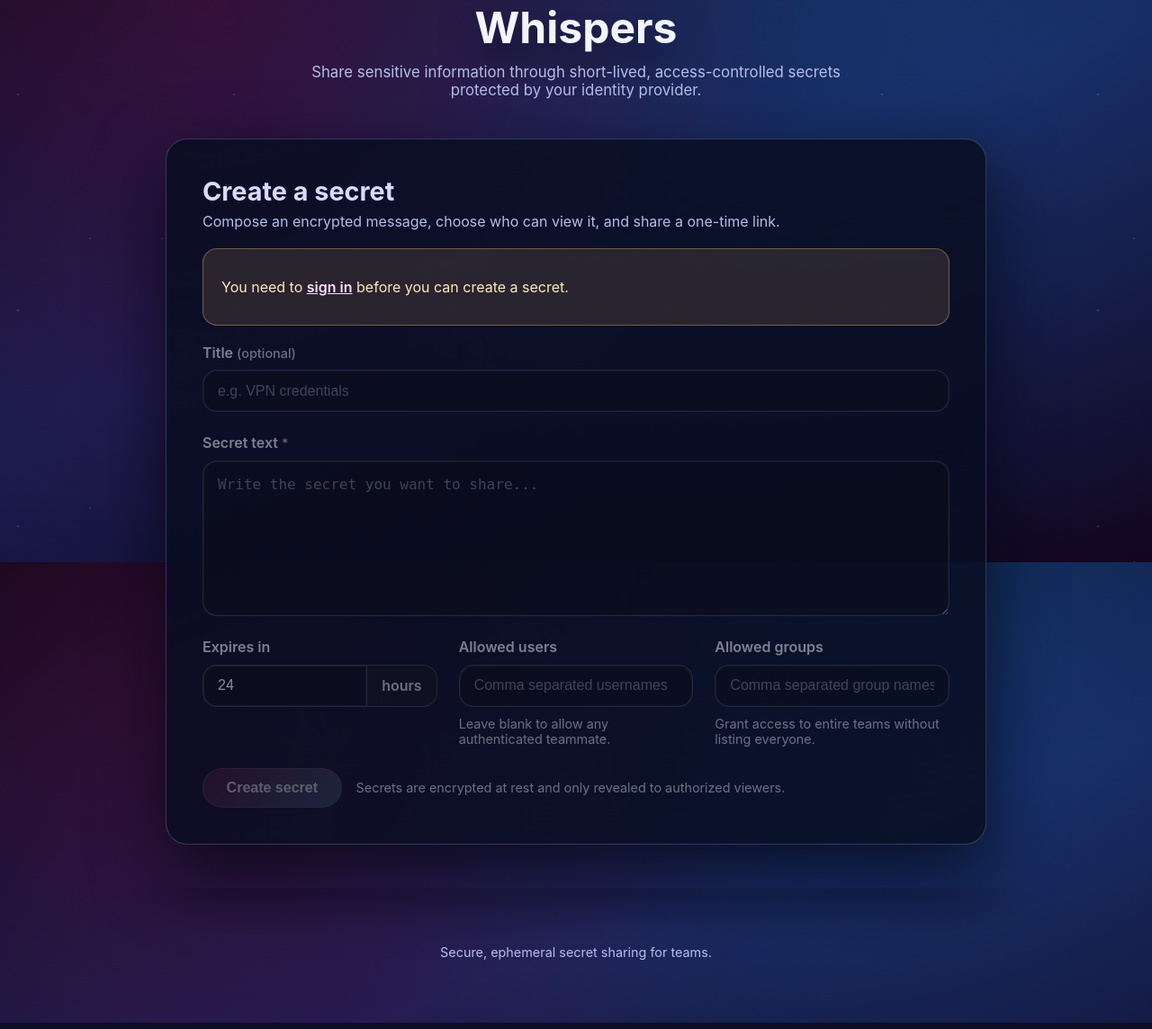
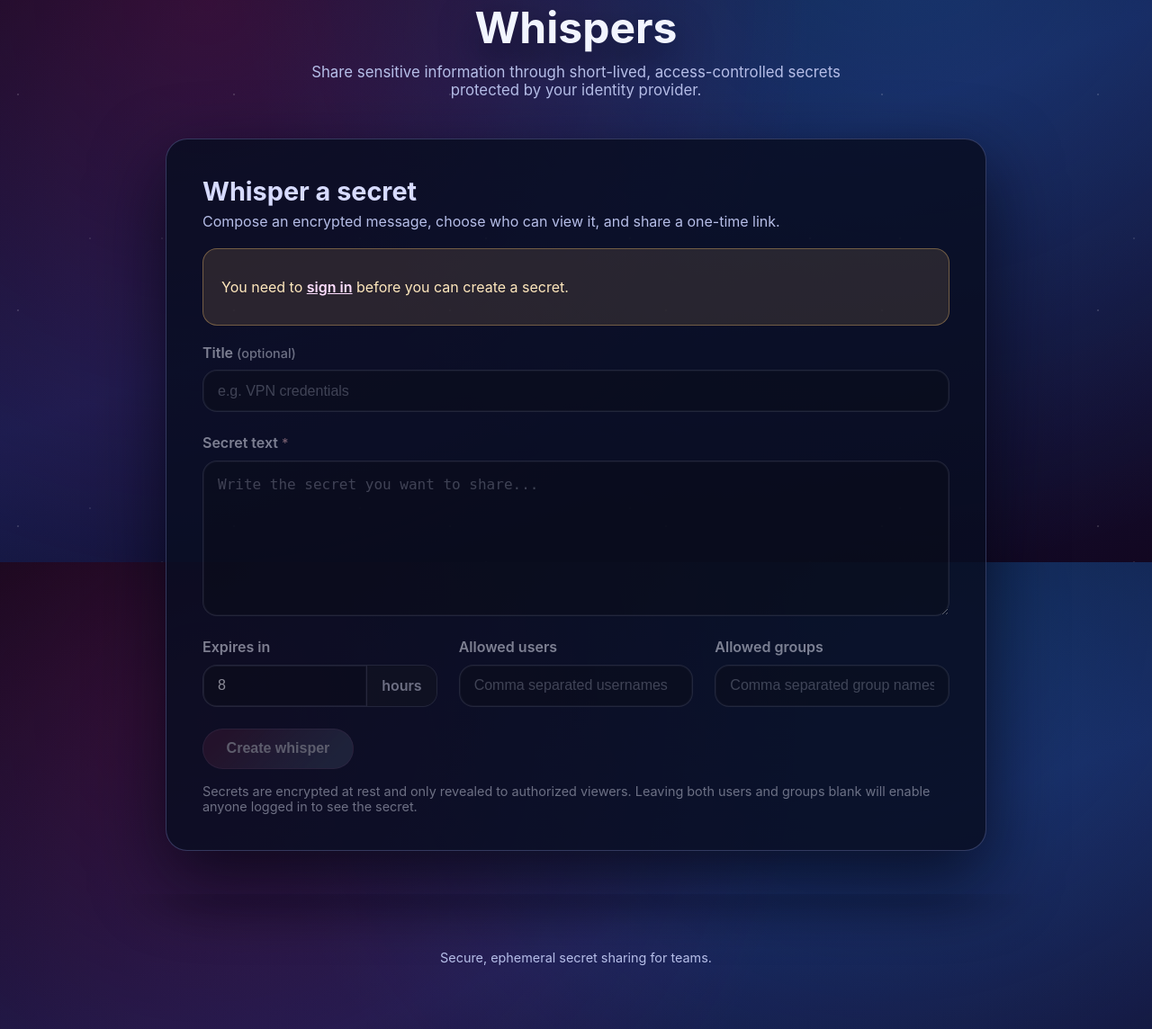
Before and after one commit to pllopis/whispers, a FastAPI app: page / in a window 1280 px wide. Shown: the part 175-1319 px from the top of the page at 90% size. Run offline with FastAPI, Linux system fonts and the light colour scheme.

Commit message:
feat: Improve frontend template text

```diff
--- a/app/templates/home.html
+++ b/app/templates/home.html
@@ -7,7 +7,7 @@
 </section>
 <section class="card">
     <div class="card-header">
-        <h2>Create a secret</h2>
+        <h2>Whisper a secret</h2>
         <p>Compose an encrypted message, choose who can view it, and share a one-time link.</p>
     </div>
     {% if not user %}
@@ -29,24 +29,22 @@
                 <div class="form-group">
                     <label for="expires_in_hours">Expires in</label>
                     <div class="input-with-suffix">
-                        <input id="expires_in_hours" type="number" name="expires_in_hours" value="24" min="1" />
+                        <input id="expires_in_hours" type="number" name="expires_in_hours" value="8" min="1" />
                         <span class="suffix">hours</span>
                     </div>
                 </div>
                 <div class="form-group">
                     <label for="allowed_users">Allowed users</label>
                     <input id="allowed_users" name="allowed_users" placeholder="Comma separated usernames" />
-                    <span class="help-text">Leave blank to allow any authenticated teammate.</span>
                 </div>
                 <div class="form-group">
                     <label for="allowed_groups">Allowed groups</label>
                     <input id="allowed_groups" name="allowed_groups" placeholder="Comma separated group names" />
-                    <span class="help-text">Grant access to entire teams without listing everyone.</span>
                 </div>
             </div>
             <div class="form-actions">
-                <button type="submit" class="btn primary" {% if not user %}disabled{% endif %}>Create secret</button>
-                <p class="disclaimer">Secrets are encrypted at rest and only revealed to authorized viewers.</p>
+                <button type="submit" class="btn primary" {% if not user %}disabled{% endif %}>Create whisper</button>
+                <p class="disclaimer">Secrets are encrypted at rest and only revealed to authorized viewers.  Leaving both users and groups blank will enable anyone logged in to see the secret.</p>
             </div>
         </fieldset>
     </form>
--- a/app/templates/secret_created.html
+++ b/app/templates/secret_created.html
@@ -3,7 +3,7 @@
 {% block content %}
 <section class="card focus">
     <div class="card-header">
-        <h2>Your secret is ready to share</h2>
+        <h2>Whisper away!</h2>
         <p>Send the link below to the intended recipients. Only authorized users will be able to open it.</p>
     </div>
     {% if secret.title %}
@@ -17,10 +17,10 @@
             <input id="share-url" type="text" readonly value="{{ secret.share_url }}" />
             <button class="btn secondary copy-button" type="button" data-copy-target="share-url">Copy</button>
         </div>
-        <p class="help-text">The secret expires at <strong>{{ secret.expires_at.strftime('%Y-%m-%d %H:%M %Z') }}</strong>.</p>
+        <p class="help-text">The secret whisper expires at <strong>{{ secret.expires_at.strftime('%Y-%m-%d %H:%M %Z') }}</strong>.</p>
     </div>
     <div class="form-actions">
-        <a class="btn primary" href="/">Create another secret</a>
+        <a class="btn primary" href="/">Whisper a new secret</a>
     </div>
 </section>
 {% endblock %}
```
